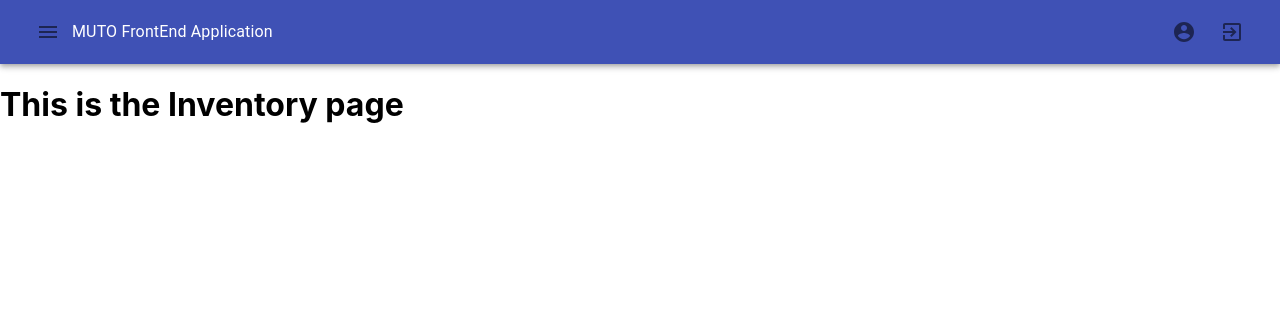
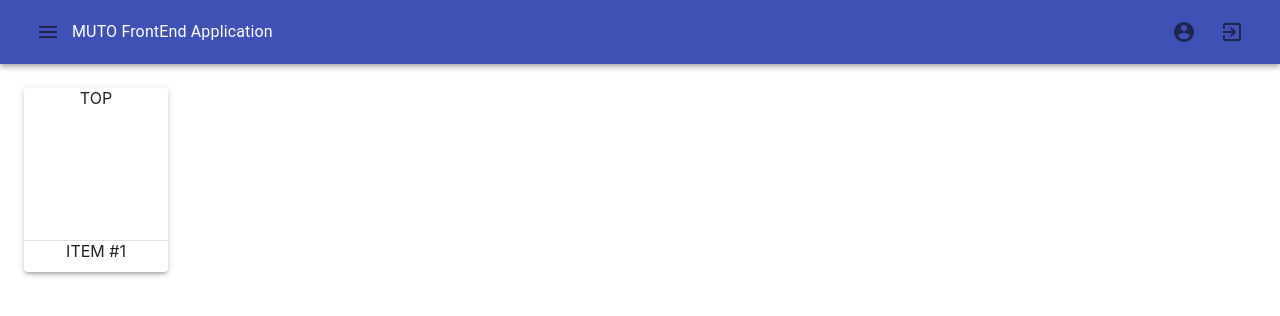
Before and after one commit to serum-390/soen390-team16-godzilla, a React (Create React App) app in the folder src/main/app/: page /Inventory in a window 1280 px wide. Shown: the top 316 px of the page. Built offline with nearby package versions, Linux system fonts and the light colour scheme.

Commit message:
Inventory item basic layout
Almost done making an inventory item for the prototype inventory view.

Related work items #28

```diff
--- /dev/null
+++ b/src/main/app/src/components/inventory/InventoryItem.js
@@ -0,0 +1,36 @@
+import { Container, Divider, makeStyles, Paper } from "@material-ui/core";
+
+const useStyles = makeStyles(theme => ({
+  papier: {
+    margin: theme.spacing(3),
+    width: theme.spacing(18),
+    height: theme.spacing(23),
+    '& > *': {
+      textAlign: 'center'
+    },
+  },
+  image: {
+    height: theme.spacing(19)
+  },
+  name: {
+    height: theme.spacing(3)
+  },
+}));
+
+const InventoryItem = () => {
+  const classes = useStyles();
+  return (
+    <Paper className={classes.papier} elevation={3}>
+      <Container className={classes.image}>
+        TOP
+      </Container>
+      <Divider></Divider>
+      <Container className={classes.name}>
+        ITEM #1
+      </Container>
+    </Paper>
+  );
+}
+
+
+export default InventoryItem;
--- a/src/main/app/src/pages/Inventory.js
+++ b/src/main/app/src/pages/Inventory.js
@@ -1,10 +1,25 @@
-function Inventory() {
-    return(
-        <div>
-            <h1>This is the Inventory page</h1>
-        </div>
-    );
+import { makeStyles } from '@material-ui/core';
+import React from 'react';
+import InventoryItem from '../components/inventory/InventoryItem';
 
+const useStyles = makeStyles(() => ({
+  papierRoot: {
+    display: 'flex',
+    flexWrap: 'wrap',
+  },
+}));
+
+
+const Inventory = () => {
+
+  const classes = useStyles();
+
+
+  return (
+    <div className={classes.papierRoot}>
+      <InventoryItem></InventoryItem>
+    </div>
+  );
 }
 
 export default Inventory;
```
